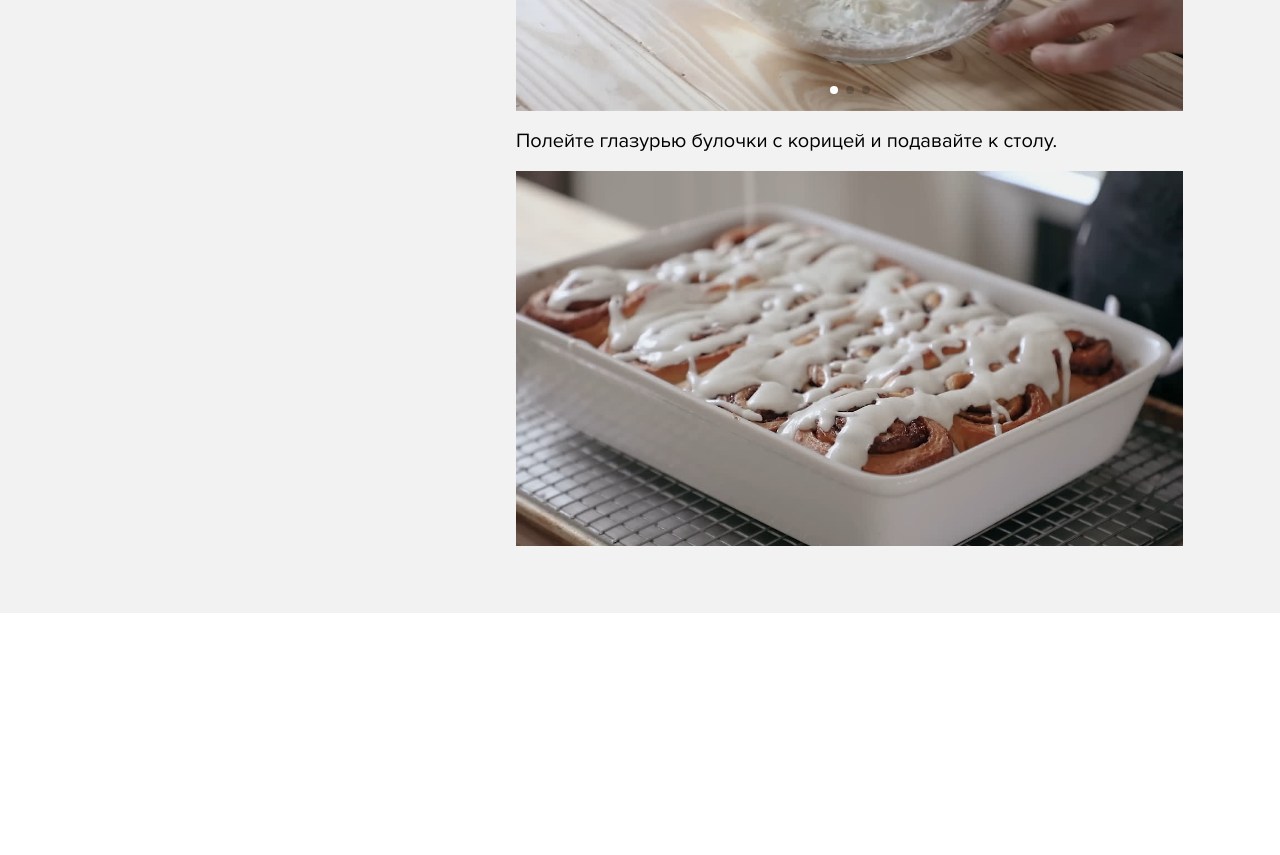
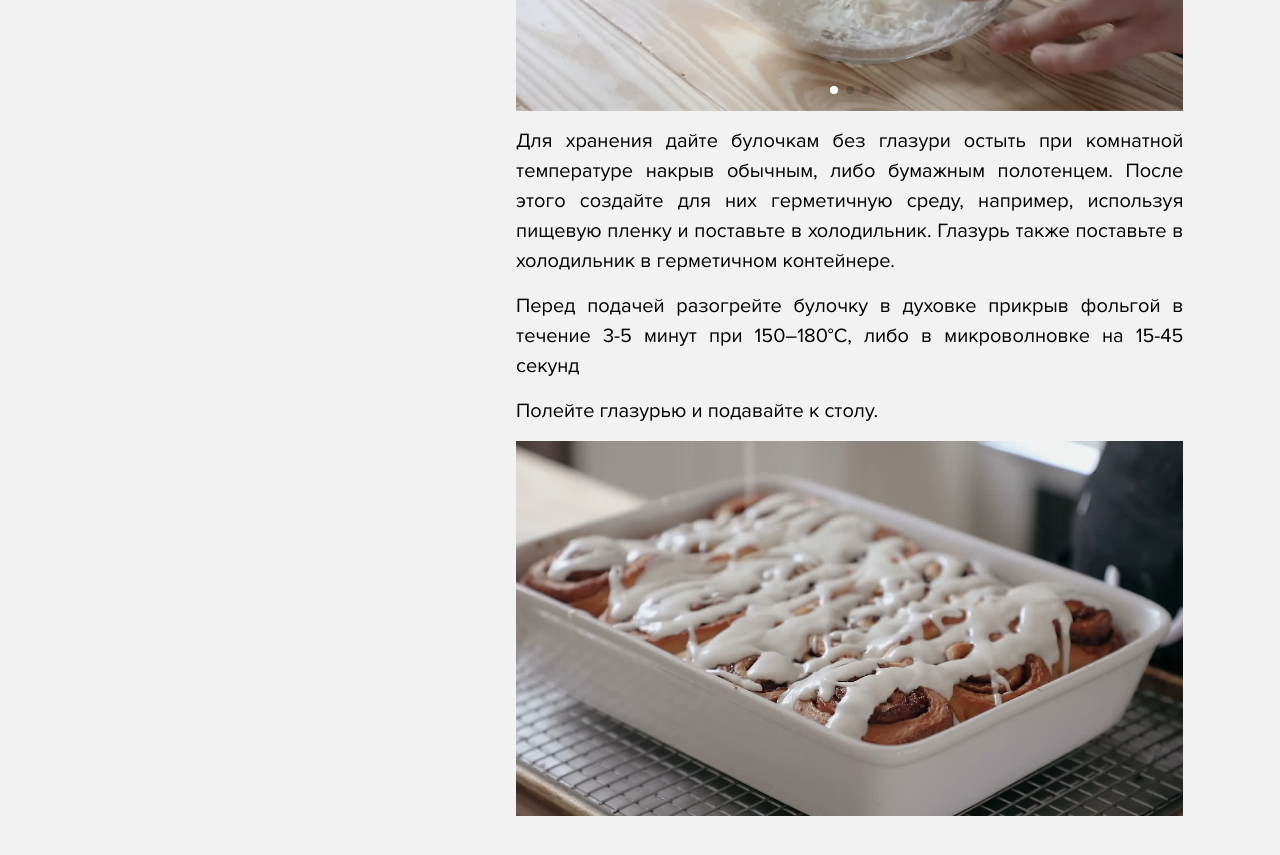
Before and after one commit to nikitor141/Recipes-app, a website: page src/cinnabon2.0.html in a window 1280 px wide. Shown: the part 3440-4295 px from the top of the page. Before the commit the page ends 4053 px from the top, so only its background shows below. Drawn offline with nearby package versions, Linux system fonts and the light colour scheme; files that its build step writes are made by us from their sources; files whose address does not match are found by name; a web font is replaced by a local one.

Commit message:
edit recipe

```diff
--- a/gulp/version.json
+++ b/gulp/version.json
@@ -1,3 +1,3 @@
 {
-    "main": "20250125012112"
+    "main": "20250125031654"
 }
--- a/src/cinnabon2.0.html
+++ b/src/cinnabon2.0.html
@@ -136,7 +136,17 @@
 									</div>
 									<div class="swiper-pagination"></div>
 								</div>
-								<p>Полейте глазурью булочки с корицей и подавайте к столу.</p>
+								<p>
+									Для хранения дайте булочкам без глазури остыть при комнатной температуре накрыв обычным, либо
+									бумажным полотенцем. После этого создайте для них герметичную среду, например, используя
+									пищевую пленку и поставьте в холодильник. Глазурь также поставьте в холодильник в герметичном
+									контейнере.
+								</p>
+								<p>
+									Перед подачей разогрейте булочку в духовке прикрыв фольгой в течение 3-5 минут при 150–180°C,
+									либо в микроволновке на 15-45 секунд
+								</p>
+								<p>Полейте глазурью и подавайте к столу.</p>
 								<div class="recipe__article-image">
 									<!-- prettier-ignore -->
 									<img src="@img/content/cinnamon-rolls/final-cinnamon-rolls.jpg" width="1202" height="676" alt="Результат" />
```
Also changed, not shown: dist/cinnabon.html, dist/cinnabon2.0.html, dist/hearty-pancakes.html, dist/hot-chocolate.html, dist/index.html, dist/japanese-pancakes.html, dist/lavash-snack.html, dist/pancakes.html.
